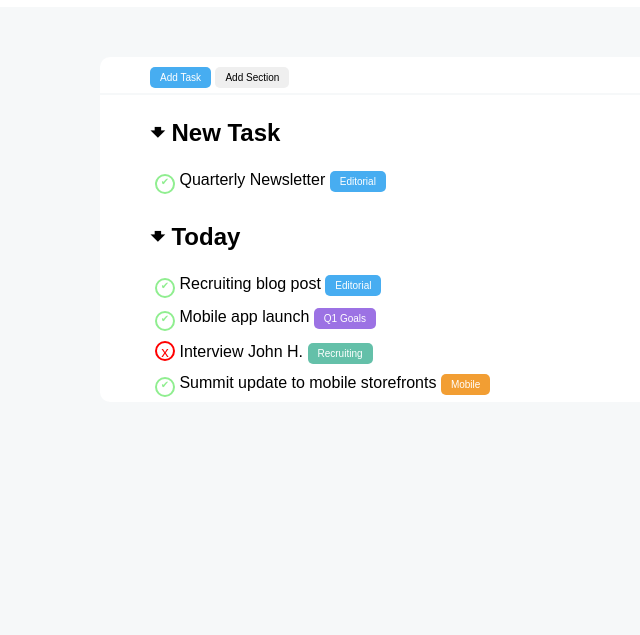
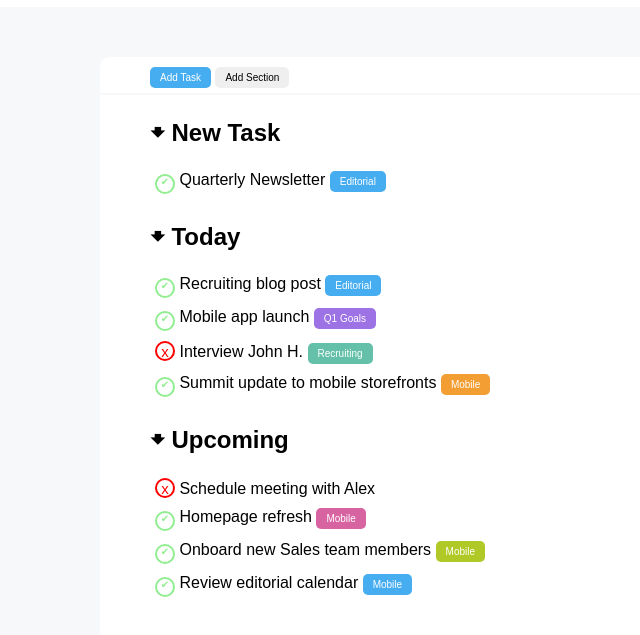
Before and after one commit to AlbertoArrighetti/html-css-toboolist, a plain HTML site: page index.html in a window 1280 px wide. Shown: the part 73-708 px from the top of the page, without its empty margins (0-640 px from the left). Drawn offline with Linux system fonts and the light colour scheme.

Commit message:
fix padding main css+ consegna esercizio

```diff
--- a/css/style.css
+++ b/css/style.css
@@ -5,10 +5,8 @@
 }
 
 /* logo */
-
 body{
     background-color: #f6f8f9;
-    /* da fixare */
 }
 header{
     padding: 10px;
@@ -21,15 +19,15 @@ header{
 }
 h1{
     display: inline-block;
+}
 
-}
 /* button section */
 main{
     background-color: white;
     border-radius: 10px;
     margin: 10px 100px;
+    padding-bottom: 40px;
 }
-
 .nav-bar{
     padding-top: 10px;
     padding-bottom: 5px;
@@ -44,9 +42,7 @@ main{
     padding: 5px 10px;
 }
 
-
 /* task */
-
 .windows{
     padding-left: 50px;
     padding-top: 10px;
@@ -62,7 +58,6 @@ h2{
     border-radius: 50%;
     text-align: center;
 }
-
 .check{
     color: lightgreen;
     border: 2px solid lightgreen;
@@ -74,9 +69,7 @@ h2{
     font-size: 15px;
 }
 
-
-
-
+/* righe */
 .row{
     padding: 5px;
 }
@@ -91,6 +84,12 @@ h2{
 #blue-button{
     background-color: #47adf1;
 }
+#pink-button{
+    background-color: #d863a1 ;
+}
+#lightgreen-button{
+    background-color: #b0c926 ;
+}
 .white{
     color: white;
 }
--- a/index.html
+++ b/index.html
@@ -34,12 +34,15 @@
             <div class="row"><span class="mark check">&#10004;</span> Summit update to mobile storefronts <button id="orange-button" class="buttons white">Mobile</button></div>
         </div>
 
-
-
-
+        <div class="windows">
+            <h2>&#129083; Upcoming</h2>
+            <div class="row"><span class="mark x">&#1093;</span> Schedule meeting with Alex</div>
+            <div class="row"><span class="mark check">&#10004;</span> Homepage refresh <button id="pink-button" class="buttons white">Mobile</button></div>
+            <div class="row"><span class="mark check">&#10004;</span> Onboard new Sales team members <button id="lightgreen-button" class="buttons white">Mobile</button></div>
+            <div class="row"><span class="mark check">&#10004;</span> Review editorial calendar <button id="blue-button" class="buttons white">Mobile</button></div>
+        </div>
 
     </section>
-
 
     </main>
 </body>
```
